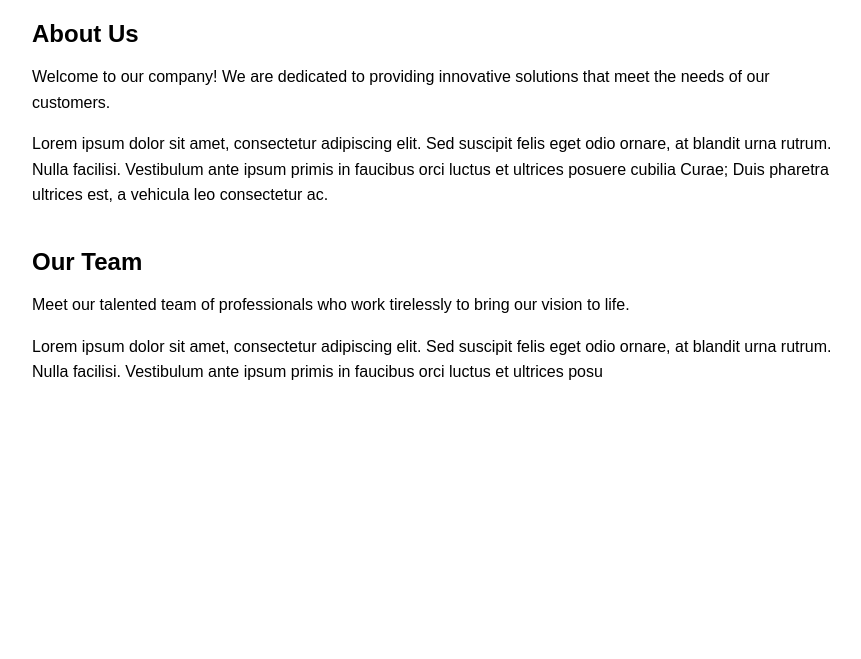
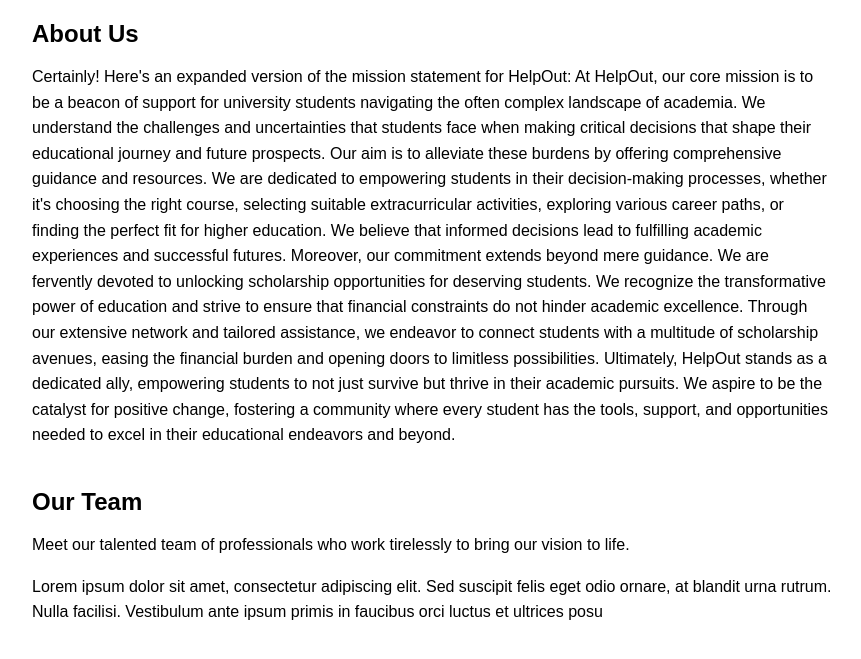
Before and after one commit to jacob-sasser/ITSC-3155-FINAL, a Flask app: page /about in a window 1280 px wide. Shown: the part 38-697 px from the top of the page, without its empty margins (208-1069 px from the left). Run offline with Flask 3, Linux system fonts and the light colour scheme; parts of the project's set-up code (start-up, migrations or seed data) failed here and were passed over.

Commit message:
Update about.html

```diff
--- a/templates/about.html
+++ b/templates/about.html
@@ -62,10 +62,18 @@
     <div id="about" class="about-section">
       <h2>About Us</h2>
       <p>
-        Welcome to our company! We are dedicated to providing innovative solutions that meet the needs of our customers.
+      Certainly! Here's an expanded version of the mission statement for HelpOut:
+
+At HelpOut, our core mission is to be a beacon of support for university students navigating the often complex landscape of academia. We understand the challenges and uncertainties that students face when making critical decisions that shape their educational journey and future prospects. Our aim is to alleviate these burdens by offering comprehensive guidance and resources.
+
+We are dedicated to empowering students in their decision-making processes, whether it's choosing the right course, selecting suitable extracurricular activities, exploring various career paths, or finding the perfect fit for higher education. We believe that informed decisions lead to fulfilling academic experiences and successful futures.
+
+Moreover, our commitment extends beyond mere guidance. We are fervently devoted to unlocking scholarship opportunities for deserving students. We recognize the transformative power of education and strive to ensure that financial constraints do not hinder academic excellence. Through our extensive network and tailored assistance, we endeavor to connect students with a multitude of scholarship avenues, easing the financial burden and opening doors to limitless possibilities.
+
+Ultimately, HelpOut stands as a dedicated ally, empowering students to not just survive but thrive in their academic pursuits. We aspire to be the catalyst for positive change, fostering a community where every student has the tools, support, and opportunities needed to excel in their educational endeavors and beyond.
       </p>
       <p>
-        Lorem ipsum dolor sit amet, consectetur adipiscing elit. Sed suscipit felis eget odio ornare, at blandit urna rutrum. Nulla facilisi. Vestibulum ante ipsum primis in faucibus orci luctus et ultrices posuere cubilia Curae; Duis pharetra ultrices est, a vehicula leo consectetur ac.
+
       </p>
     </div>
     <div id="team" class="about-section">
```
